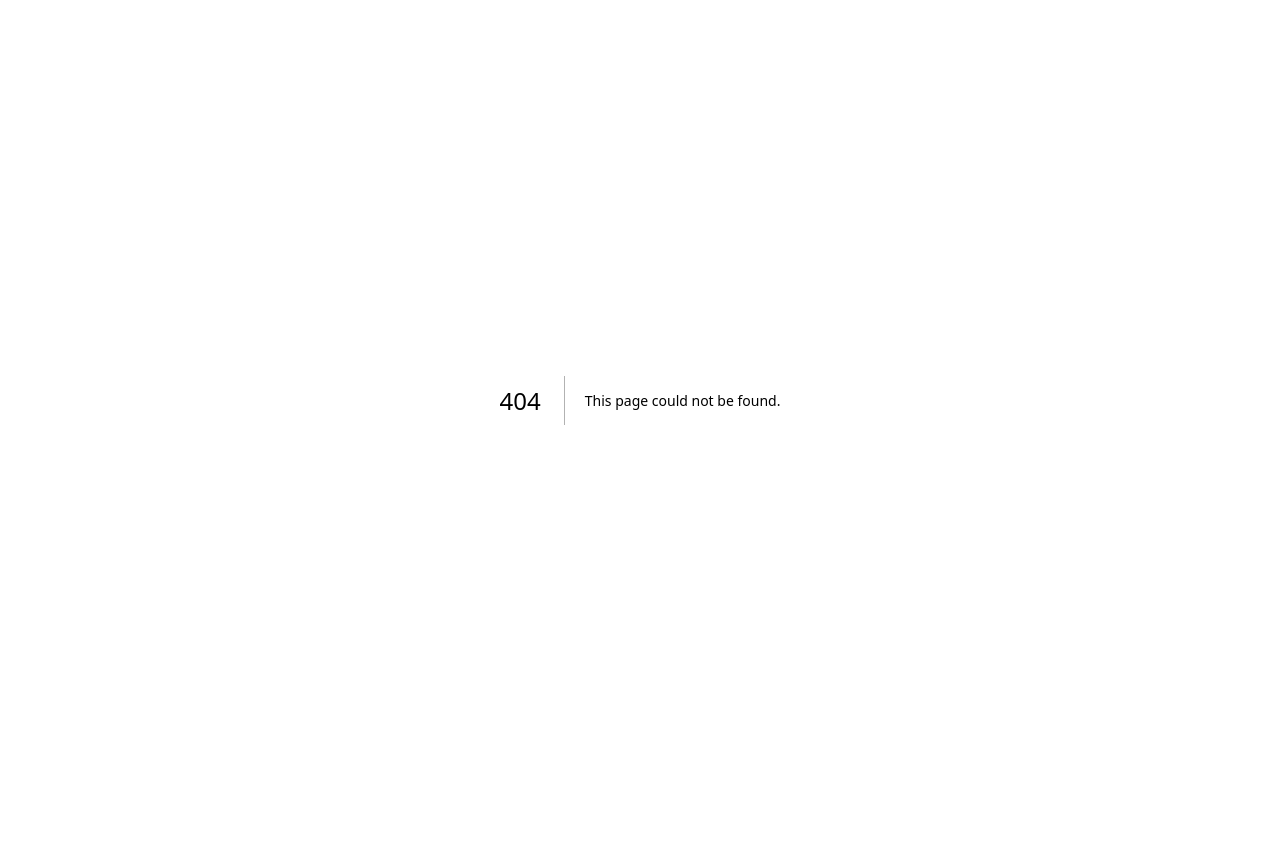
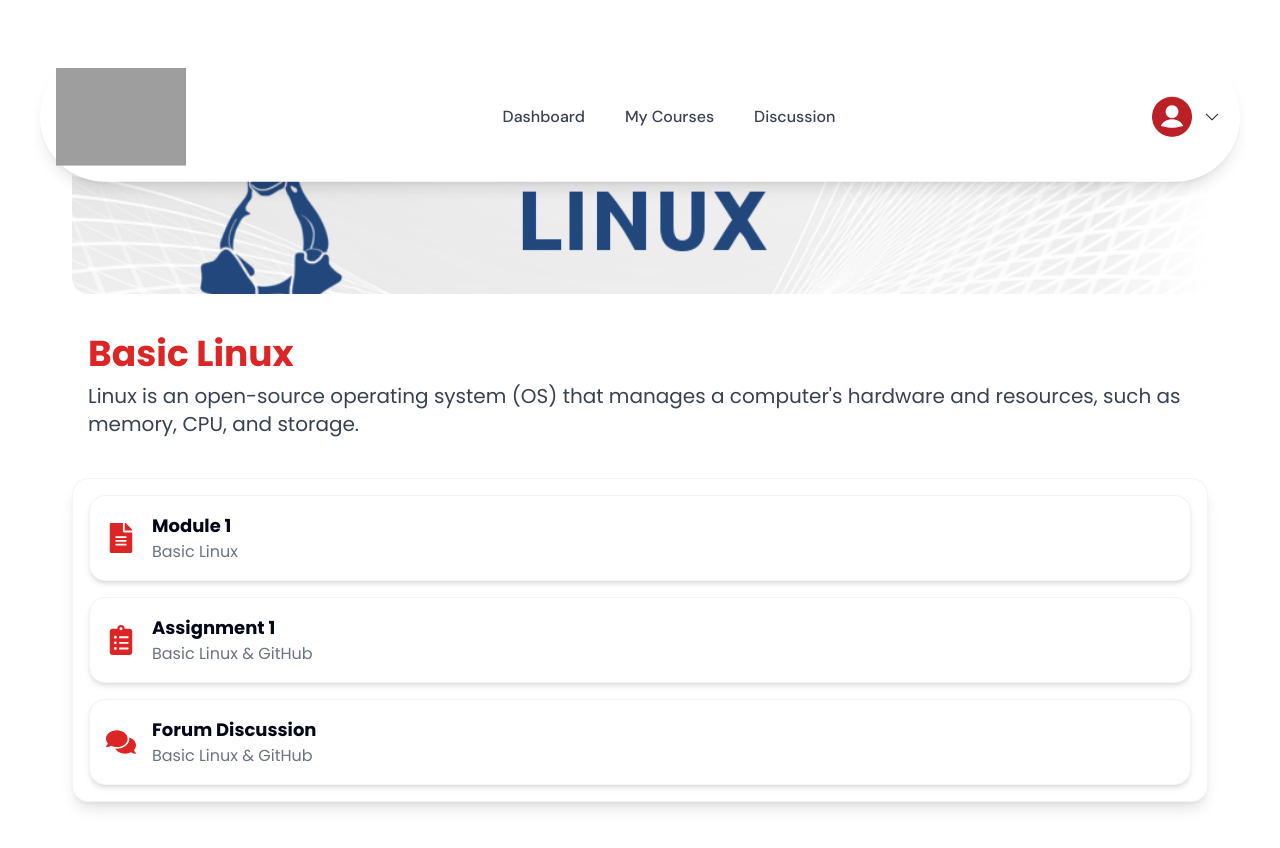
Before and after one commit to CPS-TelU/fe-cyberacademy2024-test, a Next.js app: page /dashboard/mycourses/coursedetail in a window 1280 px wide. Before the commit this address had no page. Shown: the top 848 px of the page. Before the commit the page ends 800 px from the top, so only its background shows below. Built offline with nearby package versions, Linux system fonts and the light colour scheme; grey boxes are pictures that could not be loaded.

Commit message:
feat : detailcourse

```diff
--- /dev/null
+++ b/app/dashboard/mycourses/coursedetail/moduldiscussion/page.tsx
@@ -0,0 +1,10 @@
+
+import ModulDiscussion from "@/components/contents/ModulDiscussion";
+
+export default function ModulForumDiscussion() {
+    return (
+      <main className="relative flex flex-col items-center justify-center px-4 pt-20 z-[999]">
+        <ModulDiscussion/>
+      </main>
+    );
+  }
--- /dev/null
+++ b/app/dashboard/mycourses/coursedetail/page.tsx
@@ -0,0 +1,11 @@
+
+import MyCoursesDetail from "@/components/contents/MyCourseDetail";
+
+
+export default function course() {
+    return (
+      <main className="relative flex flex-col items-center justify-center px-4 pt-20 z-[999]">
+        <MyCoursesDetail/>
+      </main>
+    );
+  }
--- a/components/Layouts/DashboardLayout.tsx
+++ b/components/Layouts/DashboardLayout.tsx
@@ -1,13 +1,16 @@
 import DashboardHero from "../contents/DashboardHero";
 import AnnouncementContent from "../contents/Announcement";
 import AssignmentContent from "../contents/Assignment";
+import SectionContainer from "../utils/SectionContainer";
 
 export default function DashboardLayout() {
   return (
     <div className="space-y-8 px-4 sm:px-6 md:px-8 lg:px-12 xl:px-16 2xl:px-20 mb-32">
-      <DashboardHero />
-      <AnnouncementContent />
-      <AssignmentContent />
+      <SectionContainer fullWidth>
+        <DashboardHero />
+        <AnnouncementContent />
+        <AssignmentContent />
+      </SectionContainer>
     </div>
   );
 }
--- a/components/Layouts/DiscussionLayout.tsx
+++ b/components/Layouts/DiscussionLayout.tsx
@@ -1,10 +1,15 @@
 import Discussion from "../contents/Discussion"
 import ModulDiscussion from "../contents/ModulDiscussion"
+import SectionContainer from "../utils/SectionContainer"
 
 const DiscussionLayout = () => {
     return (
         <div>
-            <ModulDiscussion/>
+            <SectionContainer fullWidth>
+                <ModulDiscussion />
+            </SectionContainer>
+
+
         </div>
     )
 }
--- a/components/contents/DashboardHero.tsx
+++ b/components/contents/DashboardHero.tsx
@@ -1,10 +1,15 @@
+import Image from "next/image";
+
+
 export default function DashboardHero() {
   return (
-    <div className="w-full h-[100px] sm:h-[150px] md:h-[200px] lg:h-[250px] xl:h-[300px]">
-      <img
+    <div className="flex items-center justify-center w-full h-[100px] sm:h-[150px] md:h-[200px] lg:h-[250px] xl:h-[300px]">
+      <Image
         src="/bg-dashboard.jpg"
         alt="Dashboard Banner"
-        className="w-full h-full object-cover object-center rounded-lg"
+        width={100}
+        height={800}
+        className="w-[1100px] h-full object-cover object-center rounded-lg"
       />
     </div>
   );
--- a/components/contents/Discussion.tsx
+++ b/components/contents/Discussion.tsx
@@ -33,7 +33,7 @@
     'IoT': [
       {
         id: 3,
-        user: 'Jajang miharja',
+        user: 'Jajang Miharja',
         time: '3 days ago',
         content:
           "IoT Iot apa yang Iot?",
@@ -42,7 +42,7 @@
     'Machine Learning': [
       {
         id: 4,
-        user: 'Niki Zefanya',
+        user: 'Niki Manurung',
         time: '5 days ago',
         content:
           "Machine learning apaan?",
@@ -121,7 +121,7 @@
           />
         </div>
         <div className="w-full md:w-2/3 lg:w-3/4 mt-6 md:mt-0 md:ml-6 lg:ml-10">
-          {/* Custom Select Dropdown */}
+
           <div className="relative w-full mb-6" ref={selectRef}>
             <button
               onClick={handleDropdown}
@@ -148,10 +148,10 @@
           {discussions.map((discussion) => (
             <div
               key={discussion.id}
-              className="border border-gray-100 p-4 rounded mb-4 bg-white shadow-lg rounded-3xl"
-              style={{ maxHeight: '200px', overflowY: 'auto' }} // Setting a fixed height with scrollable content
+              className="border border-gray-100 p-4 rounded mb-4 bg-white shadow-lg rounded-3xl "
+              style={{ height: '200px', overflowY: 'auto' }} // Fixed height with scrollable content
             >
-              <div className="flex items-center mb-2">
+              <div className="flex items-center mb-2 ">
                 <div className="w-10 h-10 bg-red-600 rounded-full flex justify-center items-center text-white font-bold mr-3">
                   {discussion.user.charAt(0).toUpperCase()}
                 </div>
--- a/components/contents/ModulDiscussion.tsx
+++ b/components/contents/ModulDiscussion.tsx
@@ -20,8 +20,8 @@
     ];
 
     return (
-        <section className={`p-20 ${dmSans.className}`}>
-            <div className="m-12">
+        <section className={`p-12 ${dmSans.className}`}>
+            <div className="m-6">
                 <h2 className="text-red-600 text-5xl font-bold">Basic Linux</h2>
             </div>
             <div className="border border-gray-100 p-6 rounded-2xl bg-white shadow-lg">
--- /dev/null
+++ b/components/contents/MyCourseDetail.tsx
@@ -0,0 +1,65 @@
+import Image from "next/image";
+import Link from "next/link";
+import { FaFileAlt, FaClipboardList, FaComments } from "react-icons/fa";
+
+const MyCourseDetail = () => {
+    const elements = [
+        {
+            title: "Module 1",
+            description: "Basic Linux",
+            icon: FaFileAlt,
+            url: "/module-1"  // Replace with the actual path
+        },
+        {
+            title: "Assignment 1",
+            description: "Basic Linux & GitHub",
+            icon: FaClipboardList,
+            url: "/assignment-1"
+        },
+        {
+            title: "Forum Discussion",
+            description: "Basic Linux & GitHub",
+            icon: FaComments,
+            url: "/dashboard/mycourses/coursedetail/moduldiscussion"
+        },
+    ];
+
+    return (
+        <section className="p-4 sm:p-6 lg:p-8 space-y-6 max-w-[1200px] mx-auto">
+            <div className="relative h-[200px] sm:h-[300px] md:h-[400px] lg:h-[250px] xl:h-[150px] 2xl:h-[250px] rounded-2xl overflow-hidden mb-6">
+                <Image
+                    src="/banner_linux.png"
+                    alt="Linux Course Banner"
+                    layout="fill"
+                    objectFit="cover"
+                    className="rounded-2xl"
+                />
+            </div>
+            <div className="text-left p-4 space-y-2">
+                <h2 className="text-2xl sm:text-3xl lg:text-4xl font-bold text-red-600">Basic Linux</h2>
+                <p className="text-gray-700 text-base sm:text-lg lg:text-xl">
+                    Linux is an open-source operating system (OS) that manages a computer's hardware and resources, such as memory, CPU, and storage.
+                </p>
+            </div>
+            <div className="grid gap-4 grid-cols-1 p-4 bg-white rounded-2xl border border-gray-100 shadow-lg">
+                {elements.map((item, index) => (
+                    <Link href={item.url} key={index}>
+                        <div
+                            className="flex items-center p-4 bg-white rounded-2xl shadow-md border border-gray-100 transition-transform transform hover:scale-105 cursor-pointer"
+                        >
+                            <div className="text-red-600 text-2xl sm:text-3xl mr-4">
+                                <item.icon />
+                            </div>
+                            <div>
+                                <h3 className="text-lg font-semibold">{item.title}</h3>
+                                <p className="text-gray-500 text-sm sm:text-base">{item.description}</p>
+                            </div>
+                        </div>
+                    </Link>
+                ))}
+            </div>
+        </section>
+    );
+};
+
+export default MyCourseDetail;
```
Also changed, not shown: public/banner_linux.png (added), 1 other file (tests, documents, lock files or other folders).
